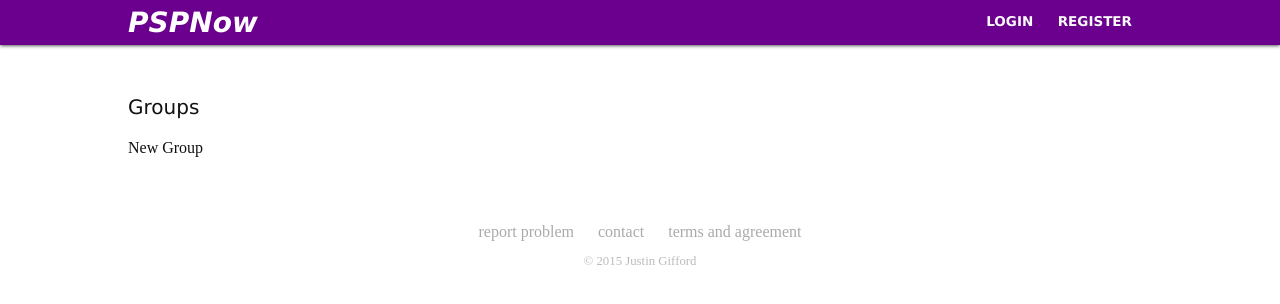
After one commit to jagifford/psp, a Django app: template templates/group/groups.html in a window 1280 px wide. The commit adds this page. Shown: the top 304 px of the page. Run offline with Django 3.2, Linux system fonts and the light colour scheme; the template is opened without the code that fills it, so the values that code supplies are empty; parts of the project's set-up code (start-up, migrations or seed data) failed here and were passed over.

Commit message:
Added group functionality

```diff
--- a/brother_network/urls/group_urls.py
+++ b/brother_network/urls/group_urls.py
@@ -5,4 +5,5 @@ from .. import views
 
 urlpatterns = [
     url(r'^(?P<pk>[-\w]+)/$', views.GroupView.as_view(), name='group'),
+    url(r'^create/$', views.CreateGroupView.as_view(), name='create'),
 ]
--- a/brother_network/urls/profile_urls.py
+++ b/brother_network/urls/profile_urls.py
@@ -6,4 +6,5 @@ from .. import views
 urlpatterns = [
     url(r'^$', views.ProfileView.as_view(), name='blank_profile'),
     url(r'^(?P<slug>[-\w]+)/$', views.ProfileView.as_view(), name='profile'),
+    url(r'^(?P<slug>[-\w]+)/groups/$', views.GroupsView.as_view(), name='groups'),
 ]
--- a/static/base/style.css
+++ b/static/base/style.css
@@ -38,11 +38,34 @@ body {
 CONTENT
 *********************/
 
-#content {
+content {
     max-width: 940px;
     margin: 0 auto;
     padding: 0 10%;
     float: left;
+}
+
+header h1 {
+    font-family: Verdana, Geneva, sans-serif;
+    margin: 12px 0;
+    font-size: 1.75em;
+    font-weight: bold;
+    line-height: 0.4em;
+    color: #FFF;
+}
+
+header h2 {
+    font-size: 0.75 em;
+    padding: 10px 0;
+    margin: -5px 0 0;
+    font-weight: normal;
+}
+
+header h2 {
+    font-size: 0.75 em;
+    padding: 10px 0;
+    margin: -5px 0 0;
+    font-weight: normal;
 }
 
 
@@ -61,7 +84,7 @@ header {
     -webkit-box-shadow: 0 0 0 black;
 }
 
-h1 {
+header h1 {
     font-family: Verdana, Geneva, sans-serif;
     margin: 12px 0;
     font-size: 1.75em;
@@ -70,7 +93,7 @@ h1 {
     color: #FFF;
 }
 
-h2 {
+header h2 {
     font-size: 0.75 em;
     padding: 10px 0;
     margin: -5px 0 0;
--- a/templates/base.html
+++ b/templates/base.html
@@ -40,12 +40,10 @@
                 {% block header %}
                 {% endblock %}
             </header>
-            <div id="content">
-                <section>
-                    {% block content %}
-                    {% endblock %}
-                </section>
-            </div>
+            <content>
+                {% block content %}
+                {% endblock %}
+            </content>
             <footer>
                 <ul>
                     {% ifnotequal request.path "/report/" %}
--- /dev/null
+++ b/templates/group/groups.html
@@ -0,0 +1,16 @@
+{% extends "base.html" %}
+
+{% block title %} | Groups{% endblock %}
+
+{% block content %}
+{% csrf_token %}
+<div id="groups">
+    <h3><a href="{% url 'profile:groups' group.pk %}">Groups</a></h3>
+    <p><a href="{% url 'group:create' %}">New Group</a></p>
+    <ul>
+        {% for group in brother.groups.all %}
+            <li><a href="{% url 'group:group' group.pk %}">{{ group.name }}</a></li>
+        {% endfor %}
+    </ul>
+</div>
+{% endblock %}
--- a/templates/brother/profile.html
+++ b/templates/profile/profile.html
@@ -6,7 +6,7 @@
 {% csrf_token %}
 <h2>{{ brother.user.first_name }} {{ brother.user.last_name }}'s Profile</h2>
 <div id="groups">
-    <h3>Groups</h3>
+    <h3><a href="{% url 'profile:groups' brother.slug %}">Groups</a></h3>
     <ul>
         {% for group in brother.groups.all %}
             <li><a href="{% url 'group:group' group.pk %}">{{ group.name }}</a></li>
```
Also changed, not shown: brother_network/admin.py (+8 -1 lines), brother_network/models.py (+14 -3 lines), brother_network/templatetags/account_tags.py (added, +9 -0 lines), brother_network/views.py (+30 -12 lines), pspnetwork/settings.py (+12 -0 lines), templates/group/create.html (added, +13 -0 lines), brother_network/templatetags/__init__.py (added), templates/group/group.html (renamed from templates/brother/group.html).
